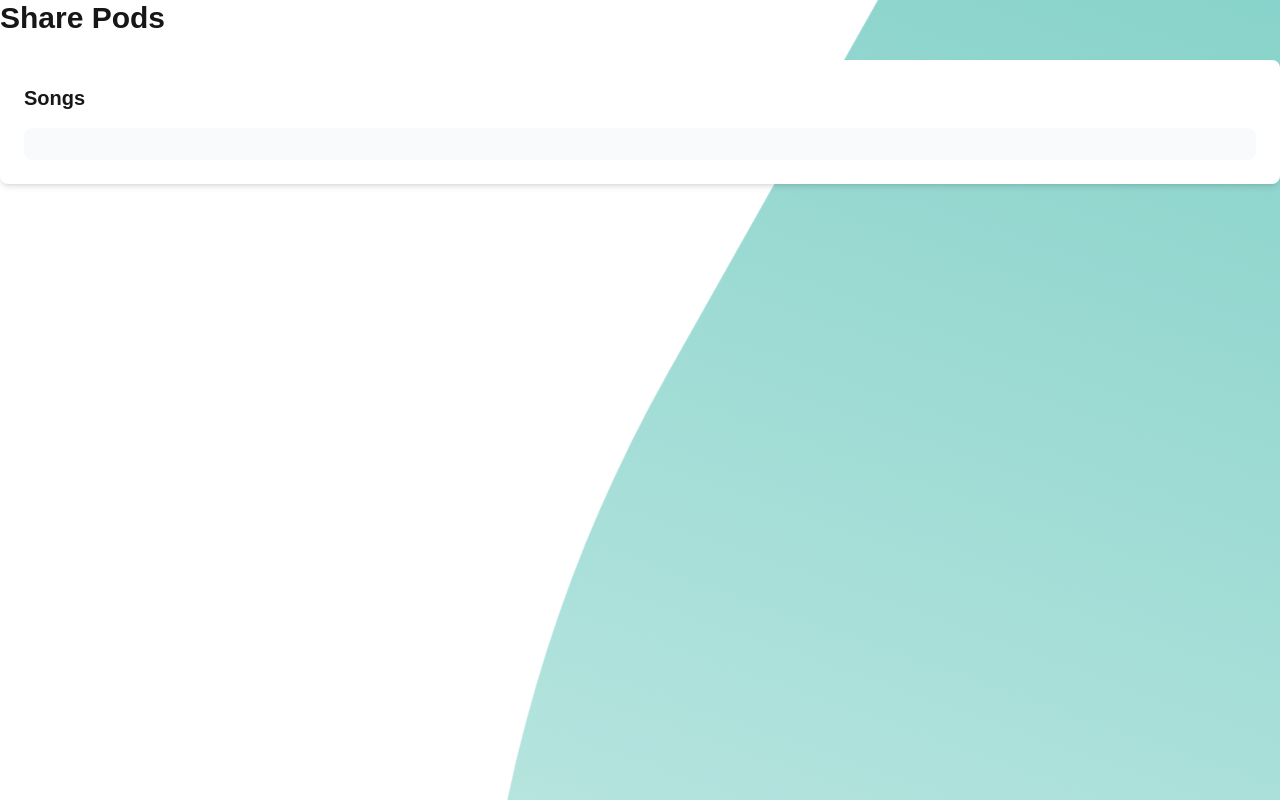
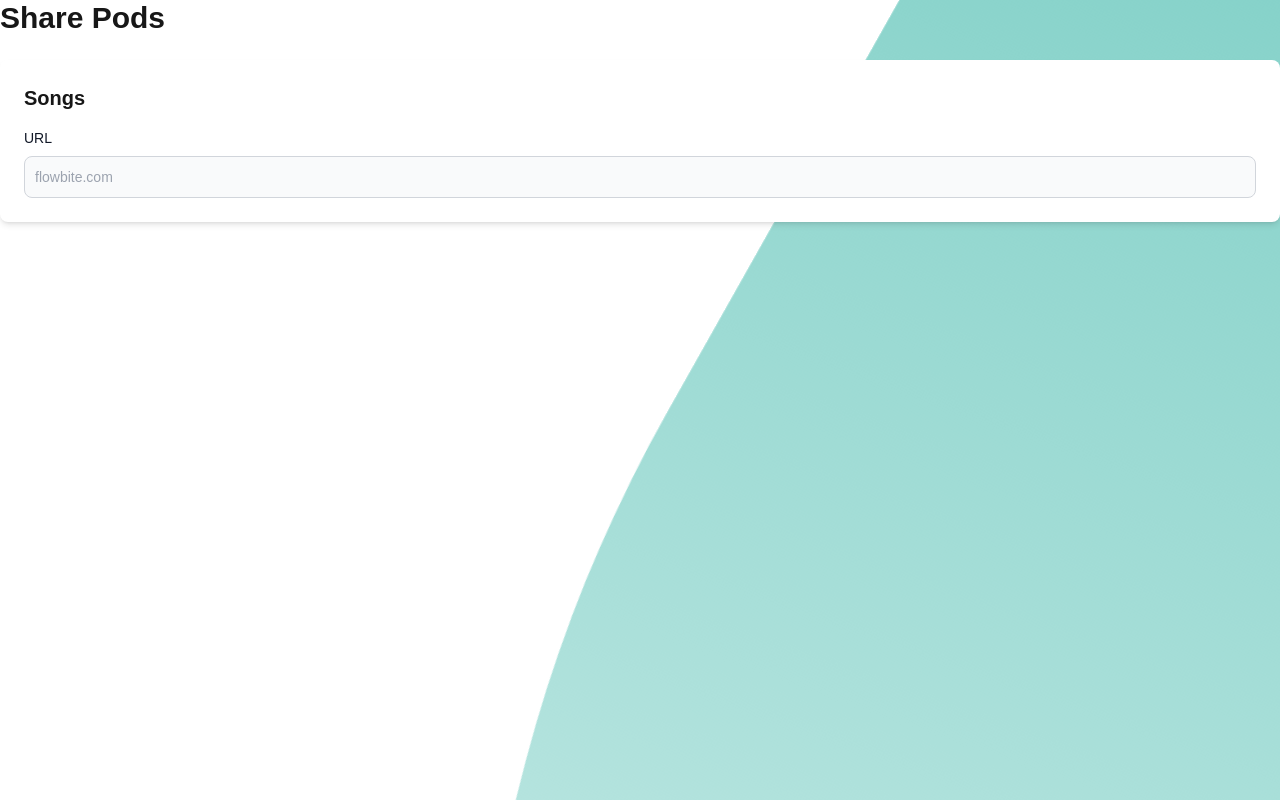
Before and after one commit to taniiicom/sharepods, a Next.js app in the folder frontend/: page / in a window 1280 px wide. Built offline with nearby package versions, Linux system fonts and the light colour scheme.

Commit message:
不要箇所を削除した

```diff
--- a/frontend/src/app/page.tsx
+++ b/frontend/src/app/page.tsx
@@ -3,32 +3,23 @@
 
 import WaveAnimation from "@/components/WaveAnimation";
 import useNFCListener from "@/hooks/useNFCListener";
-import { useState } from "react";
+import WatchParty from "@/types/WatchParty";
 import MusicPlayer from "./../components/playMovie";
 
-interface Song {
-  id: string;
-  url: string;
-  progress?: number;
-}
 
 export default function MusicPage() {
-  // const [currentProgress, setCurrentProgress] = useState<number>(0);
-  const [selectedSong, setSelectedSong] = useState<Song | null>(null);
 
-  const songs: Song[] = [
-    {
-      id: "1",
-      url: "https://www.youtube.com/watch?v=3nSBhYZ59h0&list=RD3nSBhYZ59h0&start_radio=1",
-    },
-  ];
 
-  const handleSongSelect = (song: Song) => {
-    setSelectedSong(song);
-    // setCurrentProgress(song.progress || 0);
+  const { nfcSupported, watchParty, handleNfcScan, setWatchParty } = useNFCListener({
+    latitude: 35.0,
+    longitude: 139.0,
+  });
+
+  const handleSongSelect = (watchParty: WatchParty) => {
+    setWatchParty(watchParty);
   };
 
-  const handleProgressChange = async (progress: number) => {
+  const handleProgressChange = async () => {
     // setCurrentProgress(progress);
 
     if (watchParty) {
@@ -37,8 +28,11 @@ export default function MusicPage() {
           method: "POST",
           headers: { "Content-Type": "application/json" },
           body: JSON.stringify({
-            songId: watchParty.id,
-            progress,
+            id: watchParty.id,
+            url: watchParty.url,
+            lat: watchParty.lat,
+            lon: watchParty.lon,
+            current_time: watchParty.play_time,
           }),
         });
       } catch (error) {
@@ -47,10 +41,6 @@ export default function MusicPage() {
     }
   };
 
-  const { nfcSupported, watchParty, handleNfcScan } = useNFCListener({
-    latitude: 35.0,
-    longitude: 139.0,
-  });
 
   // types/layout.ts
 
@@ -62,7 +52,7 @@ export default function MusicPage() {
       <div className="bg-white rounded-lg shadow-md p-6 mb-20 z-10 relative">
         <h2 className="text-xl font-semibold mb-4">Songs</h2>
         <div className="space-y-4">
-            {songs.map((song) => (
+          {/* {songs.map((song) => (
               <div
                 key={song.id}
                 className={`p-4 rounded-lg cursor-pointer transition-colors ${selectedSong?.id === song.id
@@ -72,7 +62,11 @@ export default function MusicPage() {
                 onClick={() => handleSongSelect(song)}
               >
               </div>
-            ))}
+            ))} */}
+          <div>
+            <label htmlFor="website" className="block mb-2 text-sm font-medium text-gray-900 dark:text-white">URL</label>
+            <input type="url" id="website" className="bg-gray-50 border border-gray-300 text-gray-900 text-sm rounded-lg focus:ring-blue-500 focus:border-blue-500 block w-full p-2.5 dark:bg-gray-700 dark:border-gray-600 dark:placeholder-gray-400 dark:text-white dark:focus:ring-blue-500 dark:focus:border-blue-500" placeholder="flowbite.com" required onChange={() => handleSongSelect}/>
+          </div>
         </div>
       </div>
       {/* Player */}
```
Lines whose indentation alone changed are shown as unchanged.
